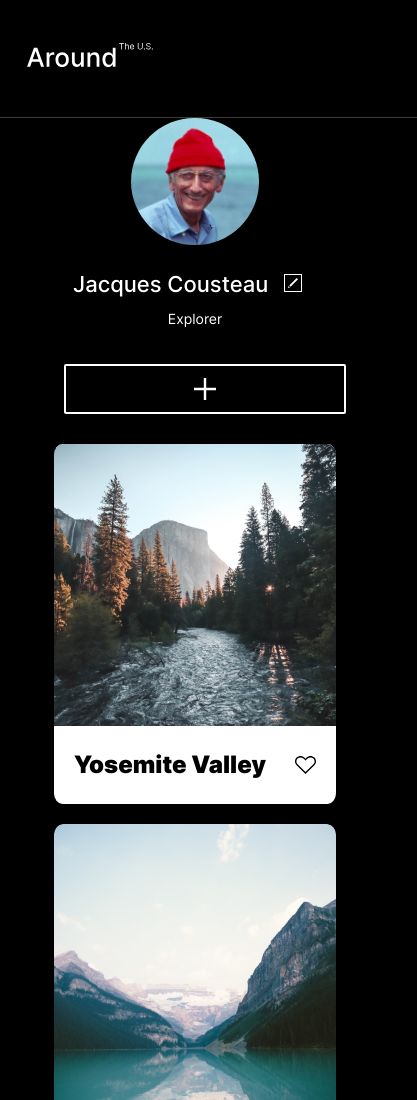
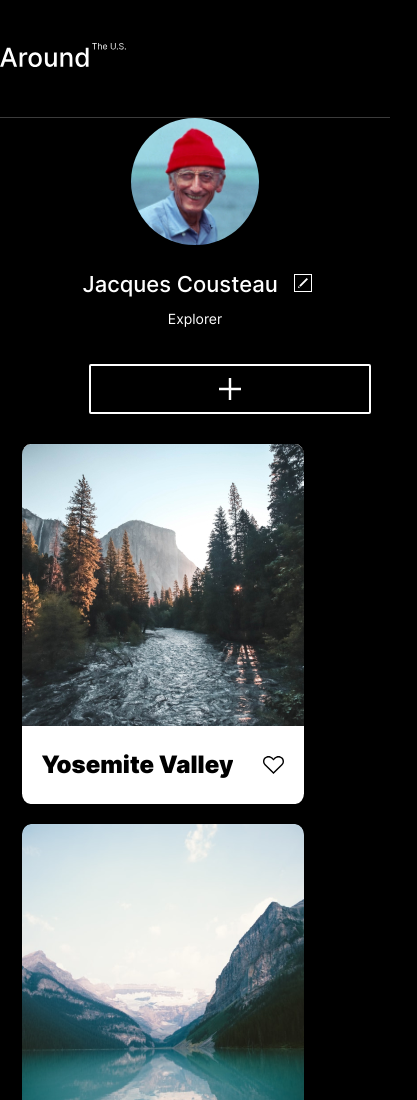
Before and after one commit to scottfulmer/se_project_aroundtheus, a plain HTML site: page index.html in a window 390 px wide. Shown: the top 1100 px of the page, 417 px wide, since content can reach past the window. Drawn offline with Linux system fonts and the light colour scheme.

Commit message:
fixed scrolling problem, aligned cards and profile ready for submission #7

```diff
--- a/blocks/cards.css
+++ b/blocks/cards.css
@@ -12,13 +12,13 @@
 
 @media screen and (min-width: 320px) and (max-width: 760px) {
   .cards {
-    width: auto;
+    margin-right: 19px;
   }
   .cards__list {
     grid-template-columns: repeat(1, 1fr);
     grid-template-rows: repeat(6, 1fr);
     width: 282px;
-    margin: 0 auto;
+    padding-left: 12px;
   }
 }
 @media screen and (min-width: 768px) and (max-width: 1275px) {
--- a/blocks/header.css
+++ b/blocks/header.css
@@ -8,7 +8,6 @@
 @media screen and (min-width: 320px) and (max-width: 760px) {
   .header {
     margin-top: 28px;
-    padding-left: 27px;
   }
   .header__logo {
     width: 126px;
--- a/blocks/profile.css
+++ b/blocks/profile.css
@@ -91,6 +91,8 @@
     font-size: 22px;
     padding-top: 26.25px;
     width: 196px;
+    text-overflow: ellipsis;
+    margin-left: 19px;
   }
   .profile__edit-button {
     margin-top: 24px;
@@ -101,7 +103,7 @@
   }
   .profile__add-button {
     width: 282px;
-    margin-left: 19px;
+    margin-right: 19px;
   }
 }
 @media screen and (min-width: 768px) and (max-width: 1280px) {
```
